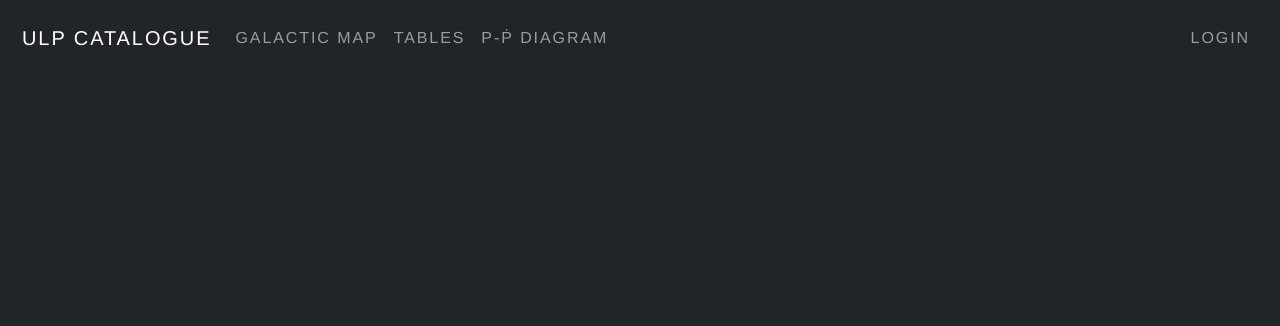
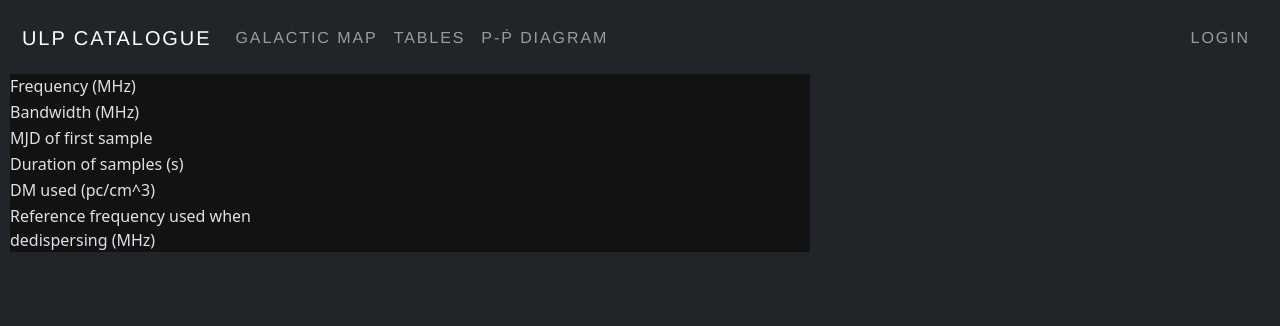
Before and after one commit to robotopia/ulp-database, a Django app: template ulp-webapp/data/templates/data/lightcurve.html in a window 1280 px wide. Shown: the top 326 px of the page. Run offline with Django 5.2, Linux system fonts and the light colour scheme; the template is opened without the code that fills it, so the values that code supplies are empty.

Commit message:
Added basic info to lightcurve page. UNTESTED.

```diff
--- a/ulp-webapp/data/templates/data/lightcurve.html
+++ b/ulp-webapp/data/templates/data/lightcurve.html
@@ -6,6 +6,34 @@
 
 <h1>{{ lightcurve }}</h1>
 
+<form>
+  {% csrf_token %}
+  <div class="compact-form-item">
+    <label for="freq">Frequency (MHz)</label>
+    <input class="compact-form-item" id="freq" name="freq" value="{{ lightcurve.freq }}"/>
+  </div>
+  <div class="compact-form-item">
+    <label for="bw">Bandwidth (MHz)</label>
+    <input class="compact-form-item" id="bw" name="bw" value="{{ lightcurve.bw }}"/>
+  </div>
+  <div class="compact-form-item">
+    <label for="t0">MJD of first sample</label>
+    <input class="compact-form-item" id="t0" name="t0" value="{{ lightcurve.t0 }}"/>
+  </div>
+  <div class="compact-form-item">
+    <label for="dt">Duration of samples (s)</label>
+    <input class="compact-form-item" id="dt" name="dt" value="{{ lightcurve.dt }}"/>
+  </div>
+  <div class="compact-form-item">
+    <label for="dm">DM used (pc/cm^3)</label>
+    <input class="compact-form-item" id="dm" name="dm" value="{{ lightcurve.dm }}"/>
+  </div>
+  <div class="compact-form-item">
+    <label for="dm_freq">Reference frequency used when dedispersing (MHz)</label>
+    <input class="compact-form-item" id="dm_freq" name="dm_freq" value="{{ lightcurve.dm_freq }}"/>
+  </div>
+</form>
+
 {% autoescape off %}
 {{ plot_div }}
 {% endautoescape %}
```
Also changed, not shown: ulp-webapp/data/models.py (+0 -18 lines).
